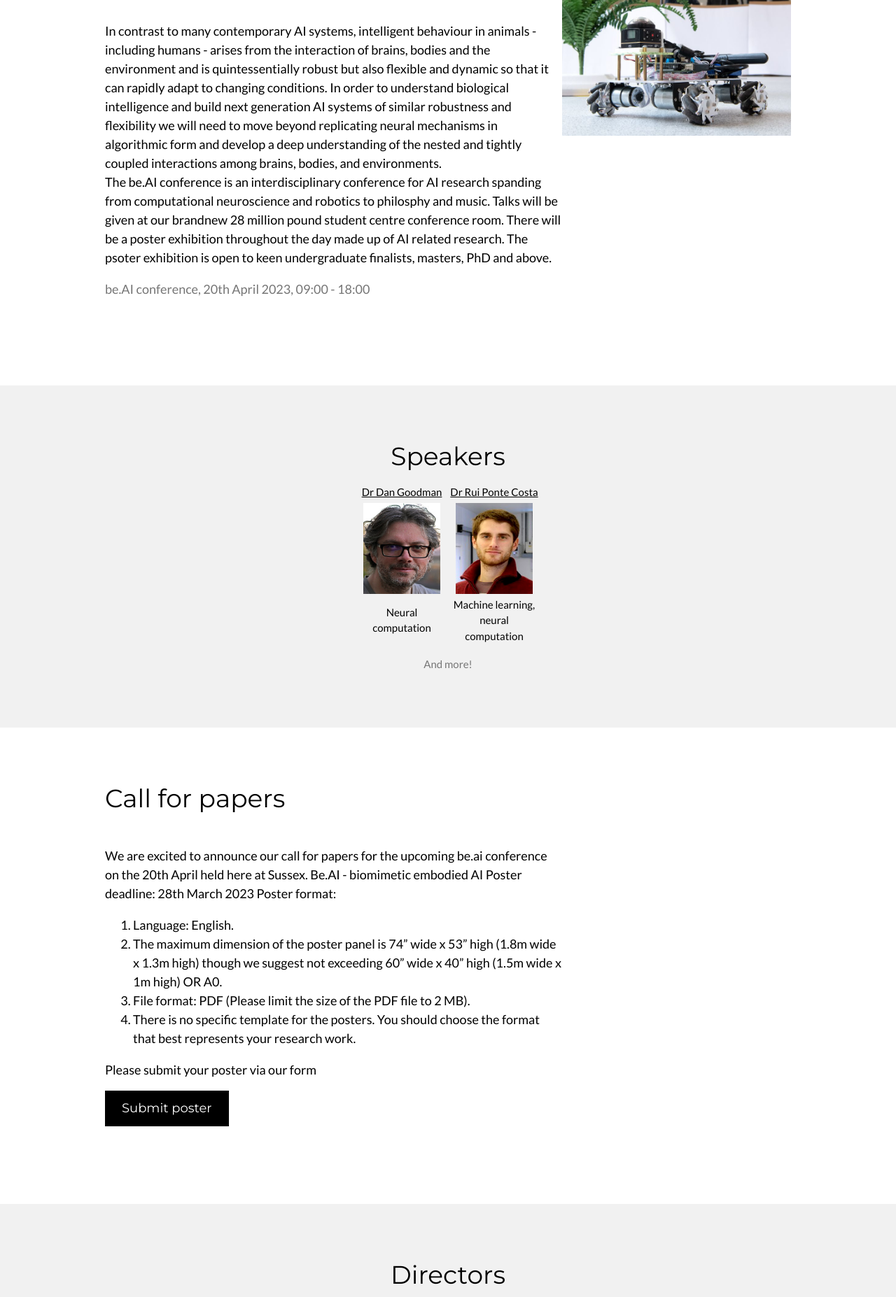
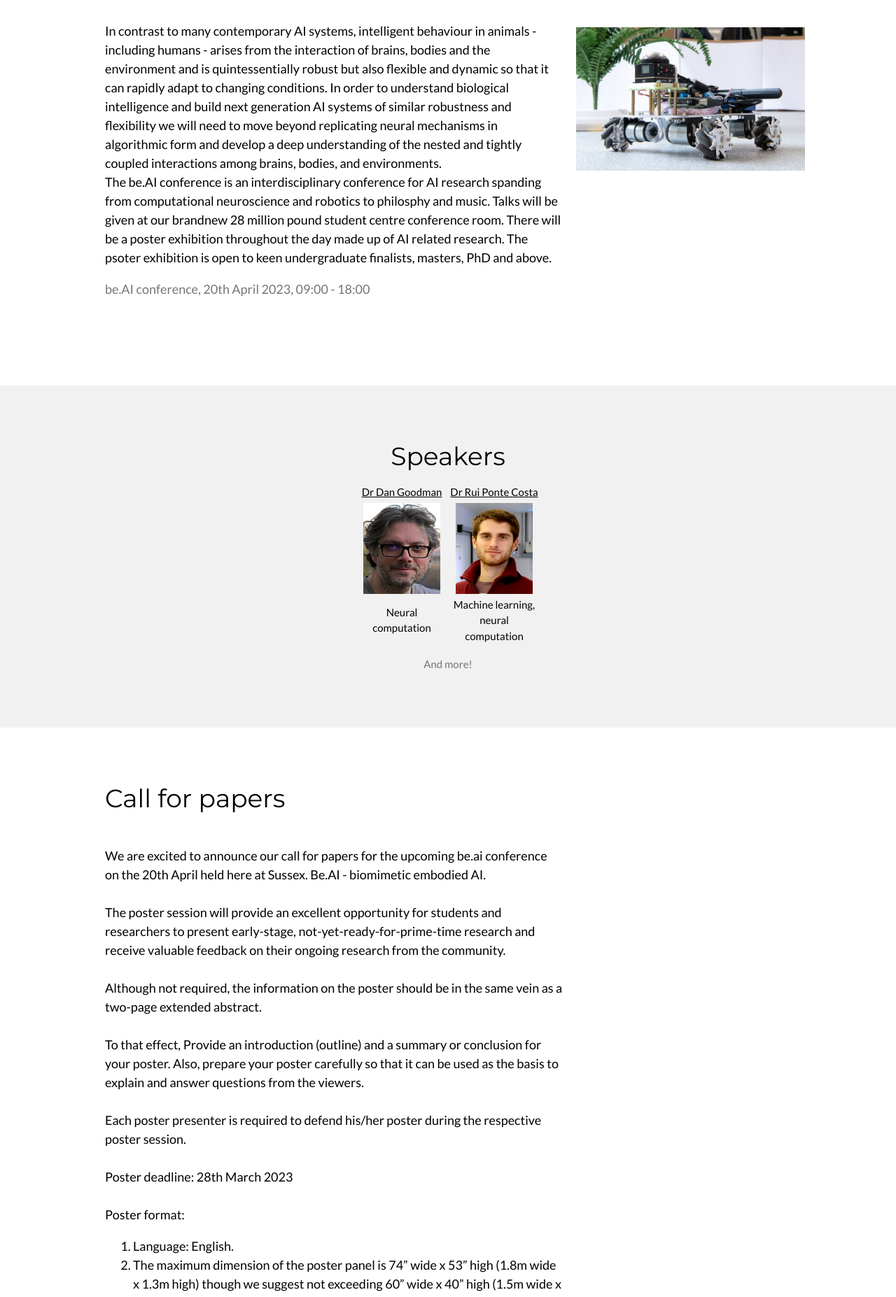
Before and after one commit to beaiconference/beaiconference.github.io, a plain HTML site: page index.html in a window 1280 px wide. Shown: the part 658-2512 px from the top of the page at 70% size. Drawn offline with Linux system fonts and the light colour scheme.

Commit message:
Update index.html

```diff
--- a/index.html
+++ b/index.html
@@ -63,7 +63,7 @@ The psoter exhibition is open to keen undergraduate finalists, masters, PhD and
     </div>
 
     <div class="w3-third w3-center">
-      <img class="w3-padding-64" style="width:100%;height:100%;"; src="assets/robot.jpg">
+      <img class="w3-padding-64" style="margin-top:50px;margin-left:20px;width:100%;height:100%;"; src="assets/robot.jpg">
     </div>
   </div>
 </div>
@@ -100,8 +100,17 @@ The psoter exhibition is open to keen undergraduate finalists, masters, PhD and
     <div class="w3-twothird">
       <h1>Call for papers</h1>
       <h5 class="w3-padding-32">
-We are excited to announce our call for papers for the upcoming be.ai conference on the 20th April held here at Sussex. Be.AI - biomimetic embodied AI
-Poster deadline: 28th March 2023
+We are excited to announce our call for papers for the upcoming be.ai conference on the 20th April held here at Sussex. Be.AI - biomimetic embodied AI. <br><br>
+The poster session will provide an excellent opportunity for students and researchers to present early-stage, not-yet-ready-for-prime-time
+research and receive valuable feedback on their ongoing research from the community. <br><br>
+
+Although not required, the information on the poster should be in the same vein as a two-page extended abstract. <br><br>
+To that effect, Provide an introduction (outline) and a summary or conclusion for your poster. Also, prepare your poster carefully so that
+it can be used as the basis to explain and answer questions from the viewers. <br><br>
+
+Each poster presenter is required to defend his/her poster during the respective poster session. <br><br>
+
+Poster deadline: 28th March 2023<br><br>
 
 Poster format:
 
@@ -112,7 +121,8 @@ Poster format:
     high (1.5m wide x 1m high) OR A0.
   </li>
   <li>File format: PDF (Please limit the size of the PDF file to 2 MB).</li>
-  <li>There is no specific template for the posters. You should choose the format that best represents your research work. </li>
+  <li>There is no specific template for the posters. You should choose the format that best represents your research work.
+    However, the posters must be legible from a distance of 1 to 2 meters.</li>
 
 </ol>
 
```
